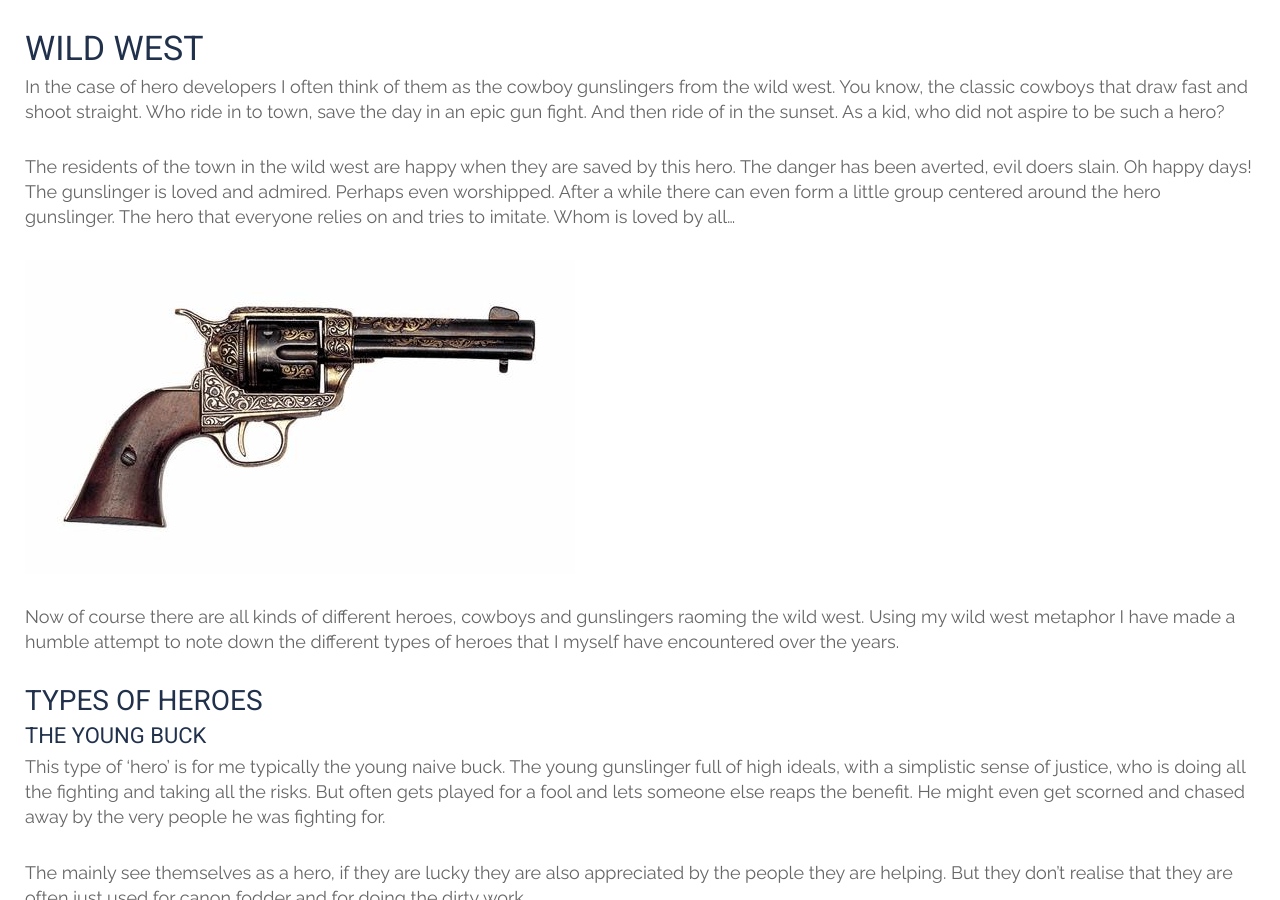
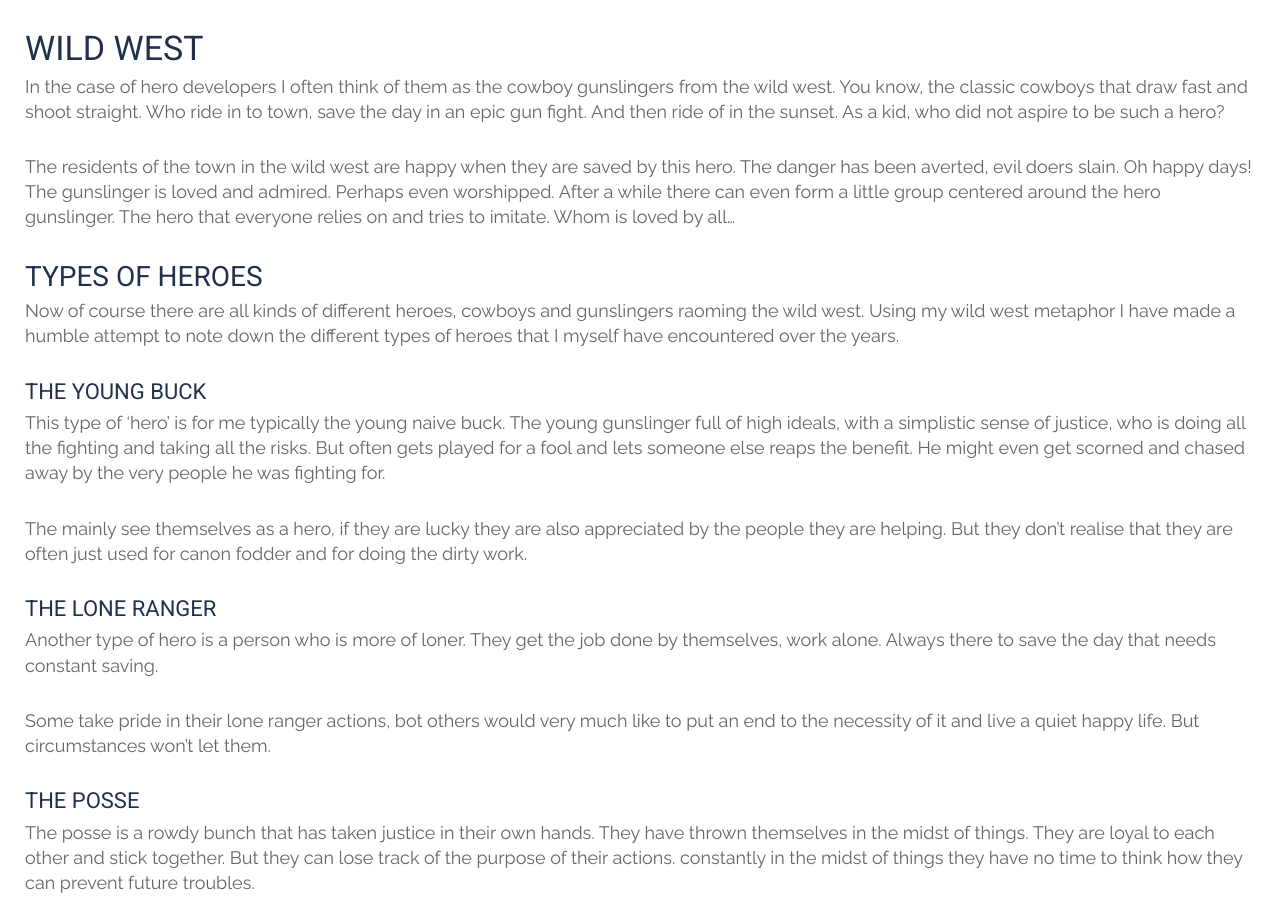
Before and after one commit to tripledio/tripledio.github.io, a Jekyll site: the page built from _posts/2018-05-01-Heroes.md, in a window 1280 px wide and 900 px high, scrolled down 1532 px. Built offline with Jekyll 4.4.1, drawn with Linux system fonts in a browser that asks for light colours.

Commit message:
refactoring the heroes draft post into blog post

```diff
--- a/_posts/2018-05-01-Heroes.md
+++ b/_posts/2018-05-01-Heroes.md
@@ -27,11 +27,10 @@
 
 The residents of the town in the wild west are happy when they are saved by this hero. The danger has been averted, evil doers slain. Oh happy days! The gunslinger is loved and admired. Perhaps even worshipped. After a while there can even form a little group centered around the hero gunslinger. The hero that everyone relies on and tries to imitate. Whom is loved by all...
 
-![gun](/img/posts/heroes/gun.jpg)
+### Types of heroes
 
 Now of course there are all kinds of different heroes, cowboys and gunslingers raoming the wild west. Using my wild west metaphor I have made a humble attempt to note down the different types of heroes that I myself have encountered over the years.
 
-### Types of heroes
 #### The young buck
 
 This type of 'hero' is for me typically the young naive buck. The young gunslinger full of high ideals, with a simplistic sense of justice, who is doing all the fighting and taking all the risks. But often gets played for a fool and lets someone else reaps the benefit. He might even get scorned and chased away by the very people he was fighting for.
@@ -61,6 +60,8 @@
 This type of 'hero' you get when you get a dictator instead of a leader. It often goes hand in hand with the hero gunslinger. Depending if you oppose them, heroes can become dictators ruling by brute force and by the political weight that was given to them. Who would dare to go against the will of the hero of the people.
 
 Often feared instead of loved by his peers the terrorizing gunslinger still appears a hero to the people of the town. Their heroes still get the job done and the townspeople care about the results. They don't need to work with gunslinger themselves.
+
+![gun](/img/posts/heroes/gun.jpg)
 
 ### The problems with heroes
 
```
